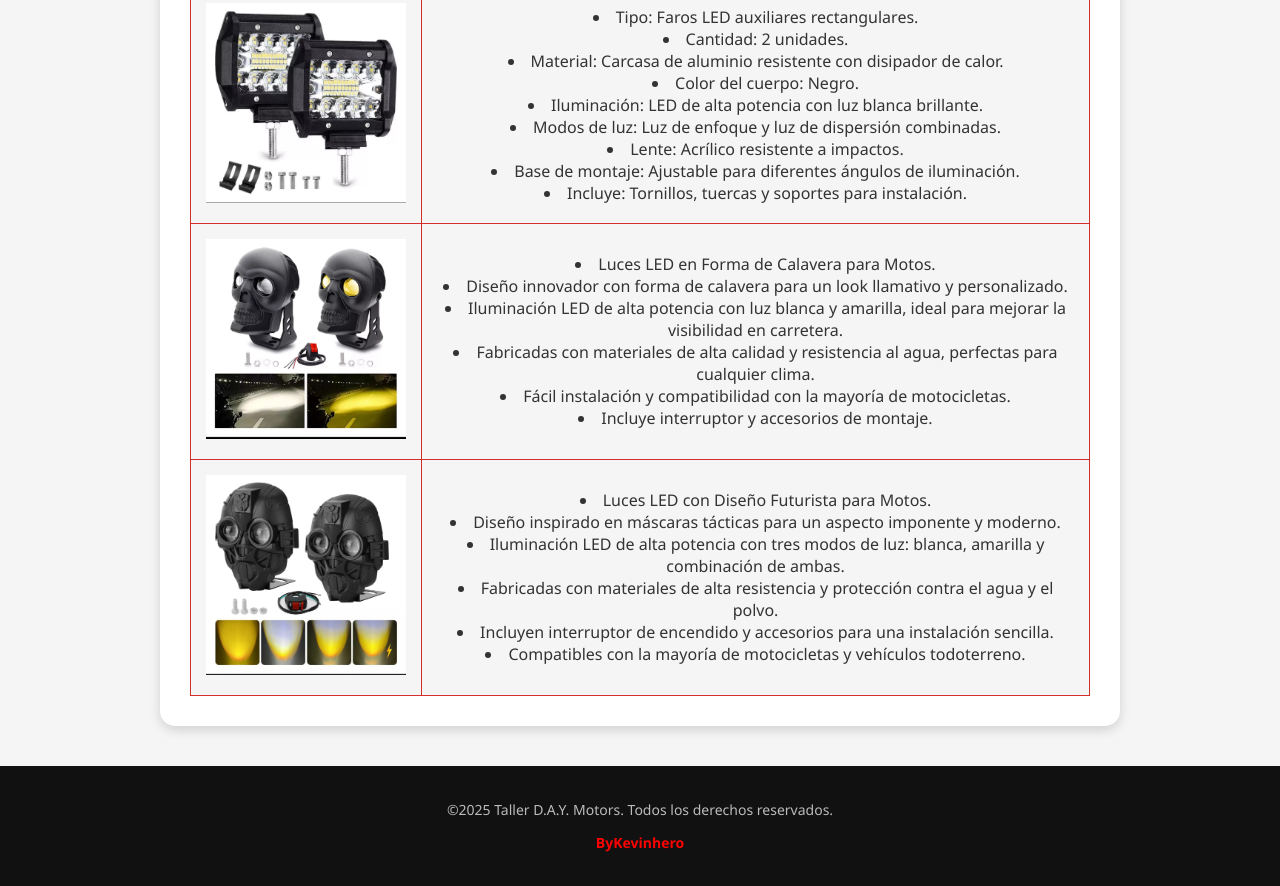
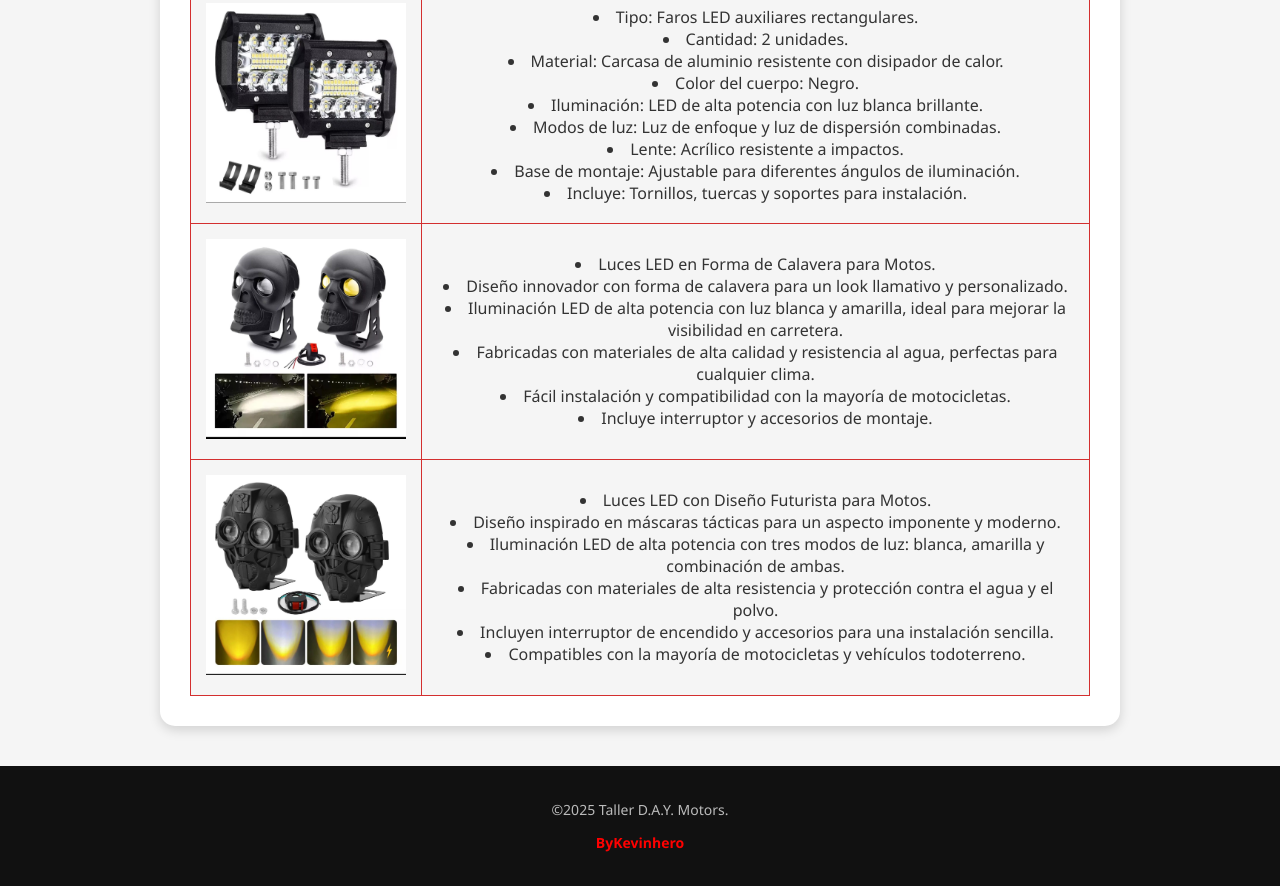
Before and after one commit to kevinhero4-2-9/Taller-D.A.Y.-Motors, a plain HTML site: page accesorio.html in a window 1280 px wide. Shown: the part 2052-2938 px from the top of the page. Drawn offline with Linux system fonts and the light colour scheme.

Commit message:
Add files via upload

```diff
--- a/accesorio.html
+++ b/accesorio.html
@@ -3,6 +3,7 @@
 <head>
     <meta charset="UTF-8">
     <title>Bienvenido a D.A.Y. Motors</title>
+     <meta name="viewport" content="width=device-width, initial-scale=1.0">
     <link rel="stylesheet" href="https://cdnjs.cloudflare.com/ajax/libs/font-awesome/6.7.2/css/all.min.css" integrity="sha512-Evv84Mr4kqVGRNSgIGL/F/aIDqQb7xQ2vcrdIwxfjThSH8CSR7PBEakCr51Ck+w+/U6swU2Im1vVX0SVk9ABhg==" crossorigin="anonymous" referrerpolicy="no-referrer" />
     <style>
         body {
@@ -243,7 +244,7 @@
 </main>
 
 <footer>
-    <p>©2025 Taller D.A.Y. Motors. Todos los derechos reservados.</p>
+    <p>©2025 Taller D.A.Y. Motors.</p>
     <p>ByKevinhero</p>
 </footer>
 
```
Also changed, not shown: contactanos.html (+2 -1 lines), horario.html (+2 -1 lines), index.html (+2 -1 lines), piezas.html (+2 -1 lines).
